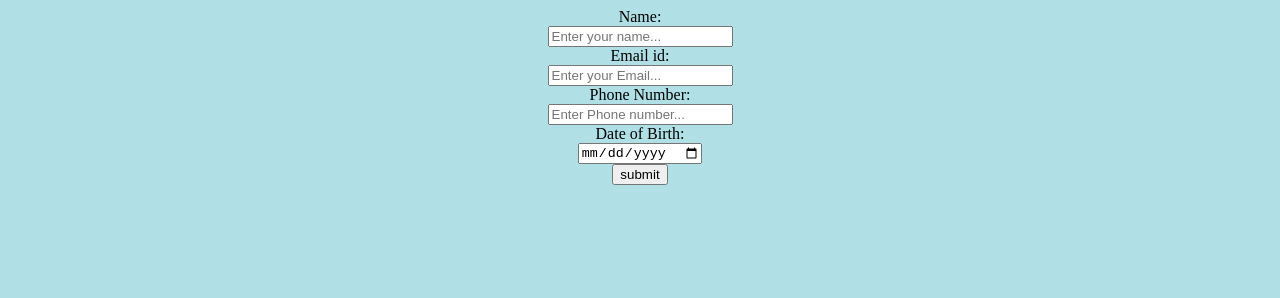
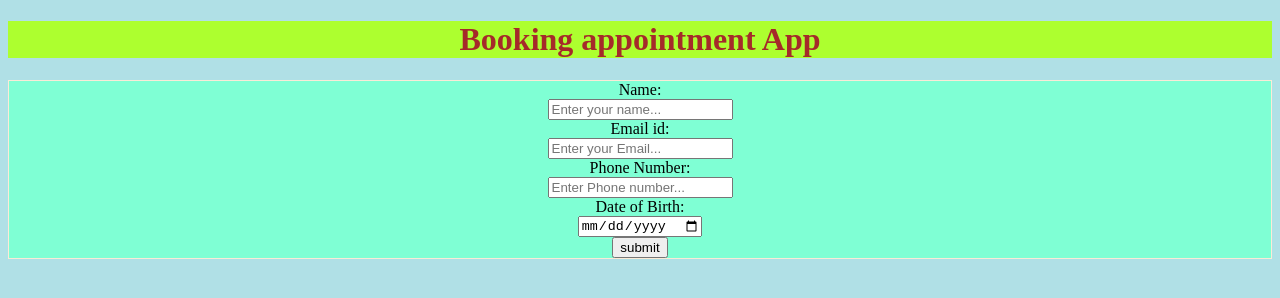
Before and after one commit to Aman241999/task7, a plain HTML site: page index.html in a window 1280 px wide. Drawn offline with Linux system fonts and the light colour scheme.

Commit message:
index.html

```diff
--- a/index.html
+++ b/index.html
@@ -4,9 +4,25 @@
     <meta charset="UTF-8">
     <meta name="viewport" content="width=device-width, initial-scale=1.0">
     <title>Document</title>
+    <style>
+        form{
+            background-color: aquamarine;
+            text-align: center;
+            border: 1px solid antiquewhite;
+        }
+        h1{
+            border: 100px green;
+            background-color: greenyellow;
+            color: brown;
+            text-align: center;
+
+
+        }
+    </style>
 </head>
 <body style="background-color: powderblue;">
-    <form  style="text-align: center;" onsubmit="saveToLocalStorage(event)" >
+    <h1> Booking appointment App</h1>
+    <form   onsubmit="saveToLocalStorage(event)" >
         <label>Name:</label><br>
         <input type="text" placeholder="Enter your name..." name="Username" required/><br>
         <label>Email id:</label><br>
```
